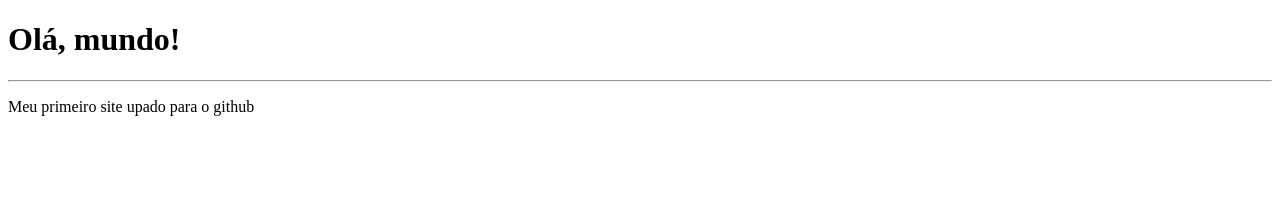
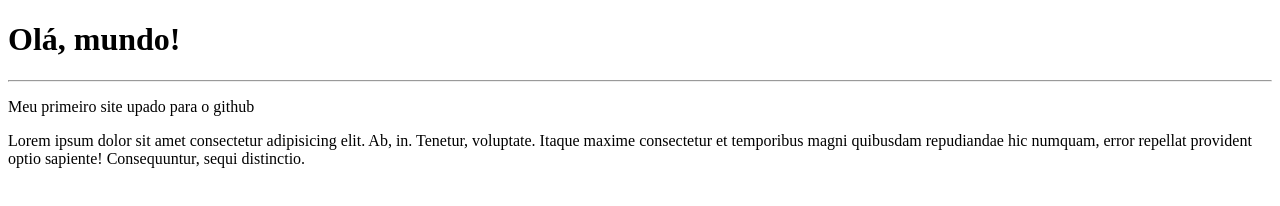
Before and after one commit to lucas9080/Ola-Mundo, a plain HTML site: page site-exemplo/index.html in a window 1280 px wide. Drawn offline with Linux system fonts and the light colour scheme.

Commit message:
coloquei um paragrafo

```diff
--- a/site-exemplo/index.html
+++ b/site-exemplo/index.html
@@ -10,5 +10,10 @@
     <hr>
     <p>Meu primeiro site upado para o github</p>
 
+    <p>Lorem ipsum dolor sit amet consectetur adipisicing elit. Ab, in. Tenetur, voluptate.
+         Itaque maxime consectetur et
+        temporibus magni quibusdam repudiandae hic numquam, error repellat
+         provident optio sapiente! Consequuntur, sequi distinctio.</p>
+
 </body>
 </html>
```
